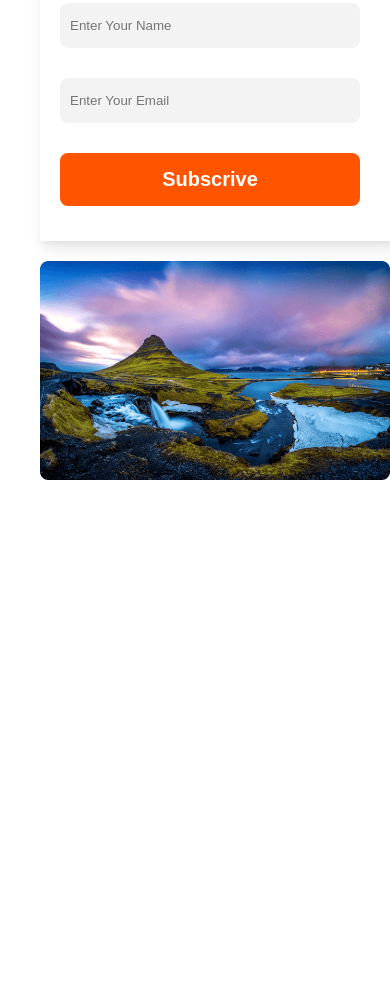
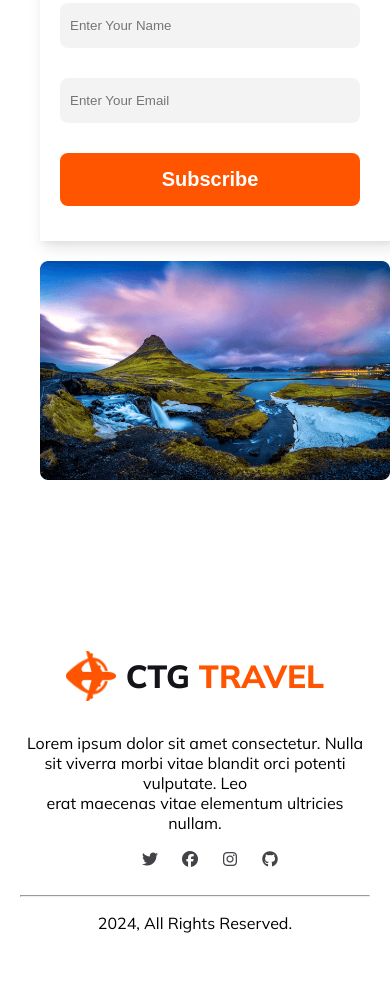
Before and after one commit to MdMehdiHasan9819/Ctg-Travel, a plain HTML site: page index.html in a window 390 px wide. Shown: the part 5378-6377 px from the top of the page. Before the commit the page ends 5962 px from the top, so only its background shows below. Drawn offline with Linux system fonts and the light colour scheme.

Commit message:
create footer section and also style small device media query

```diff
--- a/Styels/styels.css
+++ b/Styels/styels.css
@@ -332,6 +332,64 @@ line-height: 26px;
     height: auto;
 }
 
+/* footer section css */
+.footer-header{
+    text-align: center;
+    max-width: 900px;
+    margin: 0 auto;
+    padding: 50px 0px;
+}
+.footer-logo{
+    display: flex;
+    justify-content: center;
+    align-items: center;
+}
+.footer-logo img{
+    margin-right: 10px;
+    width: 50px;
+    height: 50px;
+}
+.footer-logo h1{
+    color: #131318;
+    font-size: 32px;
+    font-weight: 800;
+    word-wrap: break-word;
+
+}
+.footer-logo span{
+    color: #FF5400;
+    font-size: 32px;
+    font-weight: 800;
+    word-wrap: break-word;
+
+}
+.footer-logo p{
+    color: #5A5A5D;
+    font-size: 16px;
+    font-weight: 400;
+    line-height: 26px;
+    word-wrap: break-word;
+}
+.footer-icon{
+    display: flex;
+    justify-content: center;
+}
+.footer-icon li{
+    width: 30px;
+    height: 30px;
+}
+
+
+
+
+
+
+
+
+
+
+
+
 /* small device and tablet device media query */
 
 @media screen and (max-width:576px) {
@@ -463,7 +521,12 @@ line-height: 26px;
     .Newsletter-input button{
         width: 300px;
     }
-
+    .footer-header{
+        text-align: center;
+        max-width: 350px;
+        margin: 0 auto;
+        padding: 50px 0px;
+    }
 
 
 
--- a/index.html
+++ b/index.html
@@ -170,7 +170,7 @@
             <div class="Newsletter-input">
                 <input type="text" placeholder="Enter Your Name">
                 <input type="text" placeholder="Enter Your Email">
-                <button type="button">Subscrive</button>
+                <button type="button">Subscribe</button>
             </div>
         </div>
         <div class="Newsletter-img">
@@ -182,7 +182,23 @@
 
     </main>
     <footer>
-
+            <div class="footer-header">
+                <div class="footer-logo">
+                    <img src="./image/Group 40071 (2).png" alt="" srcset="">
+                    <h1>CTG <span>TRAVEL</span></h1>
+                </div>
+                <p>Lorem ipsum dolor sit amet consectetur. Nulla sit viverra morbi vitae blandit orci potenti vulputate. Leo <br> erat maecenas vitae elementum ultricies nullam.</p>
+                <div>
+                    <ul class="footer-icon">
+                        <li><i class="fa-brands fa-twitter"></i></li>
+                        <li><i class="fa-brands fa-facebook"></i></li>
+                        <li><i class="fa-brands fa-instagram"></i></li>
+                        <li><i class="fa-brands fa-github"></i></li>
+                    </ul>
+                </div>
+                <hr>
+                <p>2024, All Rights Reserved.</p>
+            </div>
     </footer>
 </body>
 </html>
```
